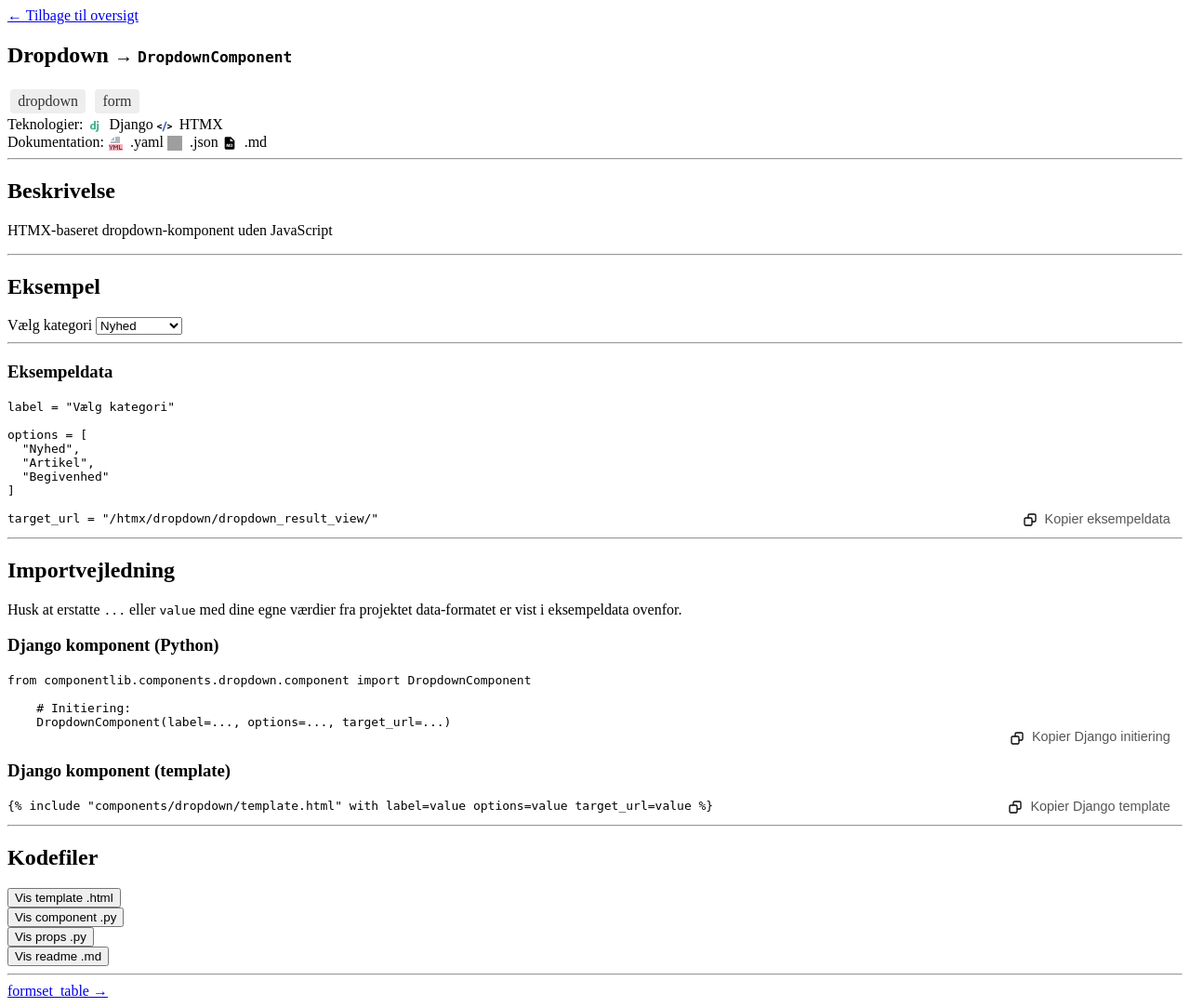
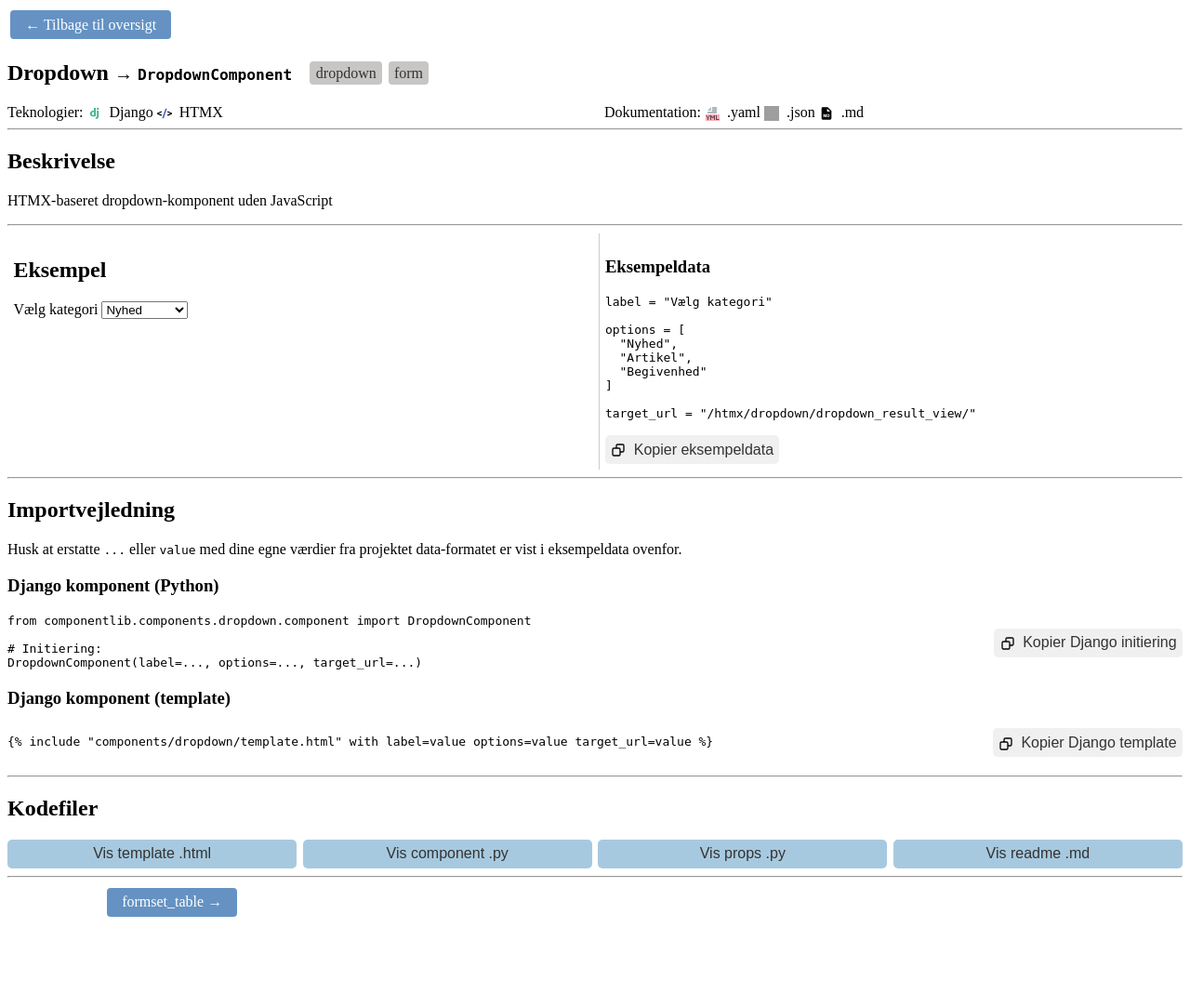
Before and after one commit to johanneRW/componentlib, a Django app: page /components/detail/dropdown/ in a window 1280 px wide. Shown: the whole page at 93% size. After the commit the page ends 986 px from the top, so only its background shows below. Run offline with Django 5.2, Linux system fonts and the light colour scheme; some libraries are stand-ins or nearby versions; grey boxes are pictures that could not be loaded.

Commit message:
Refactor CSS into modular files with variables for consistent theming.

```diff
--- a/componentlib/helpers/component_import_hint_html.py
+++ b/componentlib/helpers/component_import_hint_html.py
@@ -45,26 +45,29 @@ def component_import_hint_html(key):
 
     # Byg HTML-sektioner
     html = f"""
-    <h3>Django komponent (Python)</h3>
-    <div class="import-block">
-      <pre><code id="django-init-{key}">from componentlib.components.{key}.component import {class_name}Component
+<h3>Django komponent (Python)</h3>
+<div class="import-block">
+  <div class="code-and-button">
+    <pre><code id="django-init-{key}">from componentlib.components.{key}.component import {class_name}Component
 
-    # Initiering:
-    {class_name}Component({python_kwargs_str})
-    </code></pre>
-      <button class="copy-btn" onclick="copySpecificCode('django-init-{key}')">
-        <img class="copy-icon" src="/static/icons/copy.svg" alt="Copy"> Kopier Django initiering
-      </button>
-    </div>
+# Initiering:
+{class_name}Component({python_kwargs_str})</code></pre>
+    <button class="copy-btn" onclick="copySpecificCode('django-init-{key}')">
+      <img class="copy-icon" src="/static/icons/copy.svg" alt="Copy"> Kopier Django initiering
+    </button>
+  </div>
+</div>
 
-    <h3>Django komponent (template)</h3>
-    <div class="import-block">
-      <pre><code id="django-template-{key}">{{% include "components/{key}/template.html" with {template_kwargs_str} %}}</code></pre>
-      <button class="copy-btn" onclick="copySpecificCode('django-template-{key}')">
-        <img class="copy-icon" src="/static/icons/copy.svg" alt="Copy"> Kopier Django template
-      </button>
-    </div>
-    """
+<h3>Django komponent (template)</h3>
+<div class="import-block">
+  <div class="code-and-button">
+    <pre><code id="django-template-{key}">{{% include \"components/{key}/template.html\" with {template_kwargs_str} %}}</code></pre>
+    <button class="copy-btn" onclick="copySpecificCode('django-template-{key}')">
+      <img class="copy-icon" src="/static/icons/copy.svg" alt="Copy"> Kopier Django template
+    </button>
+  </div>
+</div>
+"""
 
     return {
         "html": html,
--- /dev/null
+++ b/componentlib/static/componentlib/css/_variables.css
@@ -0,0 +1,45 @@
+:root {
+    --color-background: #fdfdfd;
+    --color-tag-background: #c8c5c5;
+    --color-text-light: white;
+    --color-text-dark: #333;
+    --color-border: #ccc;
+    --color-primary: #6592c3;
+    --color-secondary: #f3eeee;
+    --color-shadow: rgba(0, 0, 0, 0.1);
+    --color-nav-button-hover: #416b97;
+    --color-button-hover: #d0d0d0;
+    --color-copy-btn: #f0f0f0;
+    --color-code-file: #a7c9df;
+    --color-separator: #ccc;
+    --color-hr: #f1eeee;
+    --color-markdown-background: #f6f8fa;
+    --color-heading-border: #eee;
+    --border-radius: 0.25rem;
+    --border-radius-lg: 0.3125rem;
+    --border-radius-xl: calc(var(--border-radius) * 2);
+    --border-radius-markdown: calc(var(--border-radius) + 0.125rem);
+    --padding-sm: 0.2em;
+    --padding-md: 0.4em;
+    --padding-lg: 1rem;
+    --padding-xl: 0.8em;
+    --margin-sm: 0.2rem;
+    --margin-md: 0.5rem;
+    --margin-lg: 1rem;
+    --margin-xl: 1.5rem;
+    --gap-sm: 0.25rem;
+    --gap-md: 0.5rem;
+    --gap-lg: 1.25rem;
+    --font-size-md: 1rem;
+    --line-height: 1.6;
+    --max-width: 80%;
+    --transition: background-color 0.3s;
+    --transform-transition: transform 0.2s;
+    --transform-scale: scale(1.02);
+    --box-shadow: 0 0.25rem 0.5rem var(--color-shadow);
+    --icon-size: 1rem;
+    --icon-margin: 0.25rem;
+    --opacity-missing: 0.25;
+    --nav-placeholder-width: 6.25rem;
+    --import-block-margin: 1.25rem;
+}
--- /dev/null
+++ b/componentlib/static/componentlib/css/buttons.css
@@ -0,0 +1,84 @@
+@import '_variables.css';
+
+.nav-button, .back-button {
+    display: inline-block;
+    padding: var(--padding-md) var(--padding-lg);
+    margin: var(--margin-sm);
+    background-color: var(--color-primary);
+    color: var(--color-text-light);
+    text-decoration: none;
+    border-radius: var(--border-radius);
+    border: none;
+    cursor: pointer;
+    font-size: var(--font-size-md);
+    transition: var(--transition);
+}
+
+.nav-button:hover, .back-button:hover {
+    background-color: var(--color-nav-button-hover);
+}
+
+button {
+    background-color: var(--color-secondary);
+    color: var(--color-text-dark);
+    border: none;
+    border-radius: var(--border-radius);
+    padding: var(--padding-md) var(--padding-lg);
+    cursor: pointer;
+    font-size: var(--font-size-md);
+    transition: var(--transition);
+}
+
+button:hover {
+    background-color: var(--color-button-hover);
+}
+
+.copy-btn {
+    background-color: var(--color-copy-btn);
+    color: var(--color-text-dark);
+    border: none;
+    border-radius: var(--border-radius-lg);
+    padding: var(--padding-md);
+    cursor: pointer;
+    font-size: var(--font-size-md);
+    transition: var(--transition);
+    margin-top: var(--margin-sm);
+}
+
+.copy-btn:hover {
+    background-color: var(--color-button-hover);
+}
+
+.button-container {
+    display: flex;
+    width: 100%;
+}
+
+.code-file {
+    flex: 1;
+    margin: 0 var(--margin-sm);
+}
+
+.code-file:first-child {
+    margin-left: 0;
+}
+
+.code-file:last-child {
+    margin-right: 0;
+}
+
+.code-file button {
+    width: 100%;
+    background-color: var(--color-code-file);
+    color: var(--color-text-dark);
+    border: none;
+    border-radius: var(--border-radius-lg);
+    padding: var(--padding-md);
+    cursor: pointer;
+    font-size: var(--font-size-md);
+    transition: var(--transition);
+}
+
+.code-file button:hover {
+    background-color: var(--color-button-hover);
+}
--- /dev/null
+++ b/componentlib/static/componentlib/css/cards.css
@@ -0,0 +1,37 @@
+@import '_variables.css';
+
+.component-card {
+    border: 1px solid var(--color-border);
+    margin: var(--margin-lg) 0;
+    padding: var(--padding-lg);
+    border-radius: var(--border-radius-xl);
+    cursor: pointer;
+    transition: var(--transform-transition);
+}
+
+.component-card:hover {
+    transform: var(--transform-scale);
+    box-shadow: var(--box-shadow);
+}
+
+.component-card h2 {
+    margin-top: 0;
+}
+
+.component-card-link {
+    text-decoration: none;
+    color: inherit;
+    display: block;
+    padding: 0;
+    margin: 0;
+    position: relative;
+    z-index: 1;
+}
+
+.component-card * {
+    pointer-events: none;
+}
+
+.component-card-link * {
+    pointer-events: auto;
+}
--- a/componentlib/static/componentlib/css/componentlib.css
+++ /dev/null
@@ -1,155 +0,0 @@
-.tag-link {
-  background: #eee;
-  padding: 0.25rem 0.5rem;
-  margin: 0.2rem;
-  border-radius: 4px;
-  text-decoration: none;
-  color: #333;
-  display: inline-block;
-}
-
-.component-card {
-  border: 1px solid #ccc;
-  margin: 1rem 0;
-  padding: 1rem;
-  border-radius: 8px;
-}
-
-.component-card h2 {
-  margin-top: 0;
-}
-
-.component-header {
-  display: flex;
-  align-items: center;
-  gap: 0.5rem;
-  flex-wrap: wrap; /* så det ikke bryder layout ved små skærme */
-}
-
-.component-header h2 {
-  margin: 0;
-}
-
-.component-header .tags {
-  display: flex;
-  gap: 0.25rem;
-}
-
-.file-icon {
-  width: 16px;
-  height: 16px;
-  vertical-align: middle;
-  margin-right: 4px;
-}
-
-.missing {
-  opacity: 0.25;
-}
-
-.missing::after {
-  content: "";
-}
-
-.copy-icon{
-  width: 16px;
-  height: 16px;
-  vertical-align: middle;
-  margin-right: 4px;
-
-}
-
-.copy-btn {
-  float: right;
-  margin-top: -2em;
-  margin-right: 0.5em;
-  background: transparent;
-  border: none;
-  cursor: pointer;
-  font-size: 0.9em;
-  color: #555;
-}
-
-.copy-btn:hover {
-  color: black;
-}
-
-/* Markdown styling */
-.markdown-body {
-  font-family: system-ui, sans-serif;
-  line-height: 1.6;
-  max-width: 800px;
-  margin: 1rem auto;
-  padding: 1rem;
-  background: #fdfdfd;
-  border: 1px solid #ddd;
-  border-radius: 6px;
-}
-
-.markdown-body h1,
-.markdown-body h2,
-.markdown-body h3 {
-  margin-top: 1em;
-  border-bottom: 1px solid #eee;
-  padding-bottom: 0.3em;
-}
-
-.markdown-body pre {
-  background: #f6f8fa;
-  padding: 0.8em;
-  overflow-x: auto;
-  border-radius: 4px;
-}
-
-.markdown-body code {
-  background: #f6f8fa;
-  padding: 0.2em 0.4em;
-  border-radius: 4px;
-}
-
-.markdown-body ul {
-  list-style: disc;
-  margin-left: 1.5em;
-}
-
-.markdown-body li {
-  margin-bottom: 0.3em;
-}
-
-.component-card-link {
-  text-decoration: none; /* Fjern understregning */
-  color: inherit; /* Arv tekstfarve */
-  display: block; /* Gør linket til en blok for at fylde hele kortet */
-  padding: 0; /* Fjern padding for at sikre, at hele kortet er klikbart */
-  margin: 0; /* Fjern margin for at sikre, at hele kortet er klikbart */
-  position: relative; /* Tilføj position for at sikre, at linket dækker hele kortet */
-  z-index: 1; /* Tilføj z-index for at sikre, at linket er over andre elementer */
-}
-
-.component-card {
-  cursor: pointer; /* Ændr markøren til en hånd, når den svæver over kortet */
-  transition: transform 0.2s; /* Tilføj en overgangseffekt */
-  padding: 1rem; /* Tilføj padding til kortet for at give det noget plads */
-  border: 1px solid #ddd; /* Tilføj en grænse for at definere kortet */
-  border-radius: 8px; /* Tilføj afrundede hjørner */
-  position: relative; /* Tilføj position for at sikre, at kortet er under linket */
-  z-index: 0; /* Tilføj z-index for at sikre, at kortet er under linket */
-}
-
-.component-card * {
-  pointer-events: none; /* Deaktiver pointer-events for alle indre elementer */
-}
-
-.component-card-link * {
-  pointer-events: auto; /* Aktiver pointer-events for alle elementer inde i linket */
-}
-
-.component-card:hover {
-  transform: scale(1.02); /* Forstør kortet lidt, når der svæves over det */
-  box-shadow: 0 4px 8px rgba(0, 0, 0, 0.1); /* Tilføj en skyggeeffekt, når der svæves over kortet */
-}
-
-
-.component-card .non-clickable {
-  pointer-events: none;
-  cursor: default;
-}
--- /dev/null
+++ b/componentlib/static/componentlib/css/icons.css
@@ -0,0 +1,23 @@
+@import '_variables.css';
+
+.file-icon {
+    width: var(--icon-size);
+    height: var(--icon-size);
+    vertical-align: middle;
+    margin-right: var(--icon-margin);
+}
+
+.missing {
+    opacity: var(--opacity-missing);
+}
+
+.missing::after {
+    content: "";
+}
+
+.copy-icon {
+    width: var(--icon-size);
+    height: var(--icon-size);
+    vertical-align: middle;
+    margin-right: var(--icon-margin);
+}
--- /dev/null
+++ b/componentlib/static/componentlib/css/main.css
@@ -0,0 +1,66 @@
+@import '_variables.css';
+@import 'buttons.css';
+@import 'cards.css';
+@import 'icons.css';
+@import 'markdown.css';
+@import 'tags.css';
+
+hr {
+    color: var(--color-hr);
+}
+
+.component-header {
+    display: flex;
+    align-items: center;
+    gap: var(--gap-md);
+    flex-wrap: wrap;
+}
+
+.nav-placeholder {
+    display: inline-block;
+    width: var(--nav-placeholder-width);
+}
+
+.example-container {
+    display: flex;
+    align-items: flex-start;
+}
+
+.component-preview, .example-data {
+    flex: 1;
+    padding: var(--padding-md);
+}
+
+.example-data {
+    border-left: 1px solid var(--color-border);
+    margin-left: var(--margin-md);
+}
+
+.import-block {
+    margin-bottom: var(--import-block-margin);
+}
+
+.import-block pre {
+    flex: 1;
+    margin: 0;
+}
+
+.code-and-button {
+    display: flex;
+    align-items: center;
+}
+
+.file-status-container {
+    display: flex;
+    flex-direction: row;
+    align-items: center;
+    gap: var(--gap-lg);
+}
+
+.file-status {
+    flex: 1;
+}
+
+.component-name {
+    margin-right: var(--margin-md);
+}
--- /dev/null
+++ b/componentlib/static/componentlib/css/markdown.css
@@ -0,0 +1,42 @@
+@import '_variables.css';
+
+.markdown-body {
+    font-family: system-ui, sans-serif;
+    line-height: var(--line-height);
+    max-width: var(--max-width);
+    margin: var(--margin-lg) auto;
+    padding: var(--padding-lg);
+    background: var(--color-background);
+    border: 1px solid var(--color-border);
+    border-radius: var(--border-radius-markdown);
+}
+
+.markdown-body h1,
+.markdown-body h2,
+.markdown-body h3 {
+    margin-top: var(--margin-xl);
+    border-bottom: 1px solid var(--color-heading-border);
+    padding-bottom: var(--padding-sm);
+}
+
+.markdown-body pre {
+    background: var(--color-markdown-background);
+    padding: var(--padding-xl);
+    overflow-x: auto;
+    border-radius: var(--border-radius);
+}
+
+.markdown-body code {
+    background: var(--color-markdown-background);
+    padding: var(--padding-sm) var(--padding-md);
+    border-radius: var(--border-radius);
+}
+
+.markdown-body ul {
+    list-style: disc;
+    margin-left: var(--margin-xl);
+}
+
+.markdown-body li {
+    margin-bottom: var(--margin-sm);
+}
--- /dev/null
+++ b/componentlib/static/componentlib/css/tags.css
@@ -0,0 +1,21 @@
+@import '_variables.css';
+
+.tag-link {
+    background: var(--color-tag-background);
+    padding: var(--padding-sm) var(--padding-md);
+    margin: var(--margin-sm);
+    border-radius: var(--border-radius);
+    text-decoration: none;
+    color: var(--color-text-dark);
+    display: inline-block;
+}
+
+.component-header .tags {
+    display: flex;
+    gap: var(--gap-sm);
+}
+
+.tags-container {
+    display: flex;
+    flex-wrap: wrap;
+}
--- a/componentlib/templates/patternlib_browser/component_detail.html
+++ b/componentlib/templates/patternlib_browser/component_detail.html
@@ -5,7 +5,7 @@
 <head>
   <meta charset="UTF-8">
   <title>{{ component.name }}</title>
-  <link rel="stylesheet" href="{% static 'componentlib/css/componentlib.css' %}">
+  <link rel="stylesheet" href="{% static 'componentlib/css/main.css' %}">
   <script src="https://unpkg.com/htmx.org@1.9.10"></script>
   <script src="https://cdn.jsdelivr.net/npm/marked/marked.min.js"></script>
   <script src="{% static 'componentlib/js/componentlib.js' %}"></script>
--- a/componentlib/templates/patternlib_browser/fragments/code_files.html
+++ b/componentlib/templates/patternlib_browser/fragments/code_files.html
@@ -1,8 +1,8 @@
 <section>
     <h2>Kodefiler</h2>
-    {% for filename in code_files %}
-      <div class="code-file">
-        <div>
+    <div class="button-container">
+      {% for filename in code_files %}
+        <div class="code-file">
           <button
             onclick="toggleCode(this, '{{ filename }}')"
             data-loaded="false"
@@ -14,7 +14,9 @@
             {% endif %}
           </button>
         </div>
-        <div id="code-block-{{ filename }}" style="display: none;"></div>
-      </div>
+      {% endfor %}
+    </div>
+    {% for filename in code_files %}
+      <div id="code-block-{{ filename }}" style="display: none;"></div>
     {% endfor %}
   </section>
--- a/componentlib/templates/patternlib_browser/fragments/component_header.html
+++ b/componentlib/templates/patternlib_browser/fragments/component_header.html
@@ -1,17 +1,22 @@
 <header>
     <div class="component-header">
-      <h1>
+      <h1 class="component-name">
         {{ component.display_name }}
         <small class="import-hint">→ <code>{{ component.class_name }}</code></small>
       </h1>
+      <div class="tags-container">
+        {% include "patternlib_browser/fragments/tags_links.html" with tags=component.tags %}
+      </div>
     </div>
   </header>
 
-  {% include "patternlib_browser/fragments/tags_links.html" with tags=component.tags %}
-
   {% if component.exists %}
-    <div class="file-status">
-      {% include "patternlib_browser/fragments/component_tech.html" with comp=component %}
-      {% include "patternlib_browser/fragments/component_docs.html" with comp=component %}
+    <div class="file-status-container">
+      <div class="file-status">
+        {% include "patternlib_browser/fragments/component_tech.html" with comp=component %}
+      </div>
+      <div class="file-status">
+        {% include "patternlib_browser/fragments/component_docs.html" with comp=component %}
+      </div>
     </div>
   {% endif %}
--- a/componentlib/templates/patternlib_browser/fragments/example.html
+++ b/componentlib/templates/patternlib_browser/fragments/example.html
@@ -1,6 +1,6 @@
-<section>
-    <h2>Eksempel</h2>
+<section class="example-container">
     <div class="component-preview">
+      <h2>Eksempel</h2>
       {% if component.rendered %}
         {{ component.rendered|safe }}
       {% else %}
@@ -9,13 +9,12 @@
     </div>
 
     {% if component.example_data_block %}
-      <hr>
-      <section>
+      <div class="example-data">
         <h3>Eksempeldata</h3>
         <pre><code>{{ component.example_data_block }}</code></pre>
         <button class="copy-btn" onclick="copySpecificCode('example-data-{{ component.key }}')">
           <img class="copy-icon" src="/static/icons/copy.svg" alt="Copy"> Kopier eksempeldata
         </button>
-      </section>
+      </div>
     {% endif %}
-</section>
+  </section>
--- a/componentlib/templates/patternlib_browser/fragments/header.html
+++ b/componentlib/templates/patternlib_browser/fragments/header.html
@@ -1,5 +1,5 @@
 <header>
     <nav>
-      <a href="{% url 'component_browser' %}">← Tilbage til oversigt</a>
+      <a href="{% url 'component_browser' %}" class="back-button">← Tilbage til oversigt</a>
     </nav>
   </header>
--- a/componentlib/templates/patternlib_browser/fragments/import_guide.html
+++ b/componentlib/templates/patternlib_browser/fragments/import_guide.html
@@ -3,6 +3,7 @@
     <p class="hint-text">
       Husk at erstatte <code>...</code> eller <code>value</code> med dine egne værdier fra projektet data-formatet er vist i eksempeldata ovenfor.
     </p>
+
     <div class="import-block">
       {{ component.import_hint|safe }}
     </div>
--- a/componentlib/templates/patternlib_browser/fragments/navigation.html
+++ b/componentlib/templates/patternlib_browser/fragments/navigation.html
@@ -1,12 +1,12 @@
 {% if previous or next %}
   <nav class="component-nav">
     {% if previous %}
-      <a href="{% url 'component_detail' key=previous.key %}">← {{ previous.name }}</a>
+      <a href="{% url 'component_detail' key=previous.key %}" class="nav-button">← {{ previous.name }}</a>
     {% else %}
-      <span></span>
+      <span class="nav-placeholder"></span>
     {% endif %}
     {% if next %}
-      <a href="{% url 'component_detail' key=next.key %}">{{ next.name }} →</a>
+      <a href="{% url 'component_detail' key=next.key %}" class="nav-button">{{ next.name }} →</a>
     {% endif %}
   </nav>
 {% endif %}
--- a/componentlib/templates/patternlib_browser/index.html
+++ b/componentlib/templates/patternlib_browser/index.html
@@ -4,7 +4,7 @@
 <head>
   <meta charset="UTF-8">
   <title>Komponentbibliotek</title>
-  <link rel="stylesheet" href="{% static '/componentlib/css/componentlib.css' %}">
+  <link rel="stylesheet" href="{% static '/componentlib/css/main.css' %}">
   <script src="https://unpkg.com/htmx.org@1.9.10"></script>
 </head>
 <body>
```
Also changed, not shown: componentlib/static/componentlib/js/componentlib.js (+25 -24 lines).
